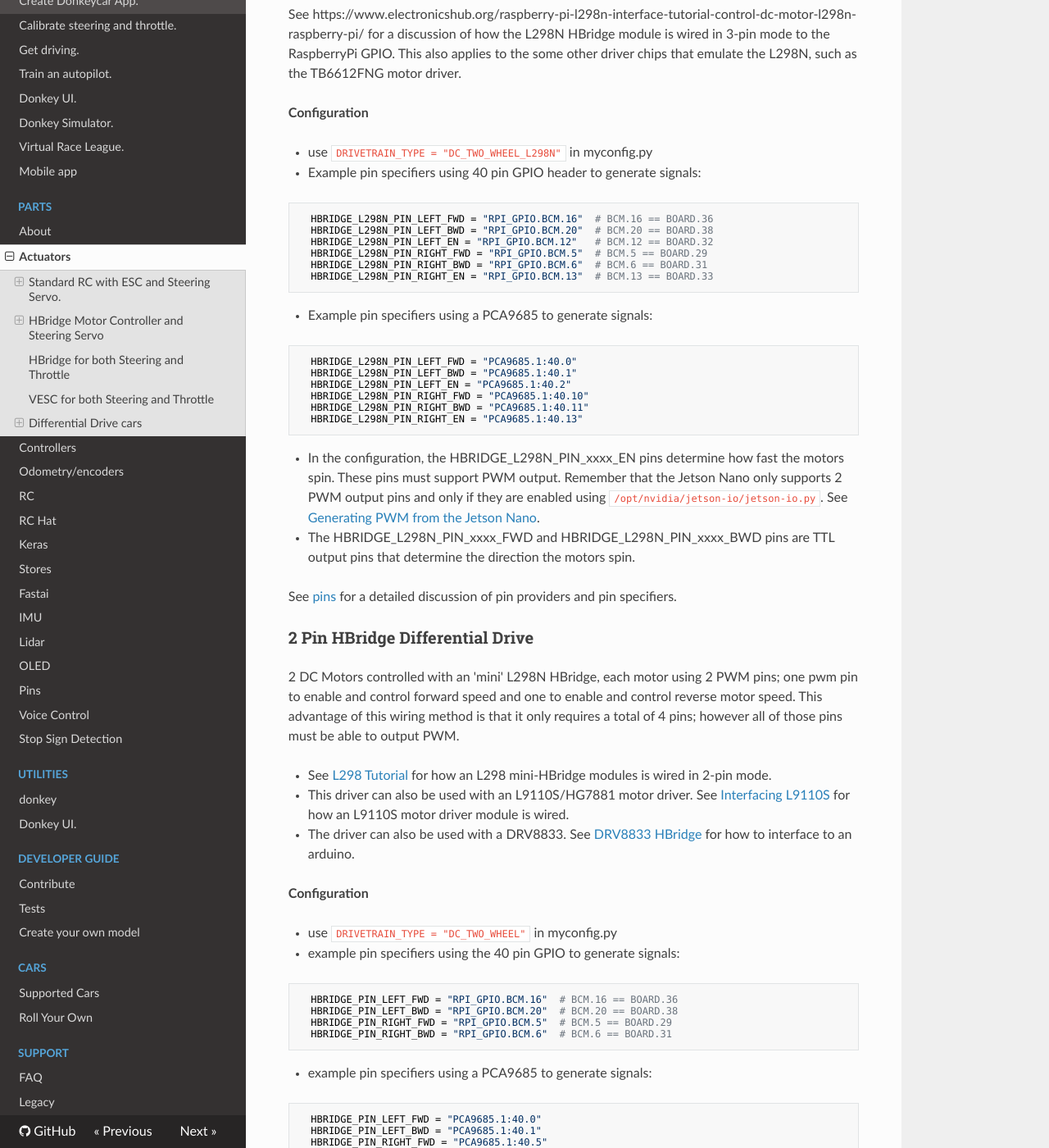
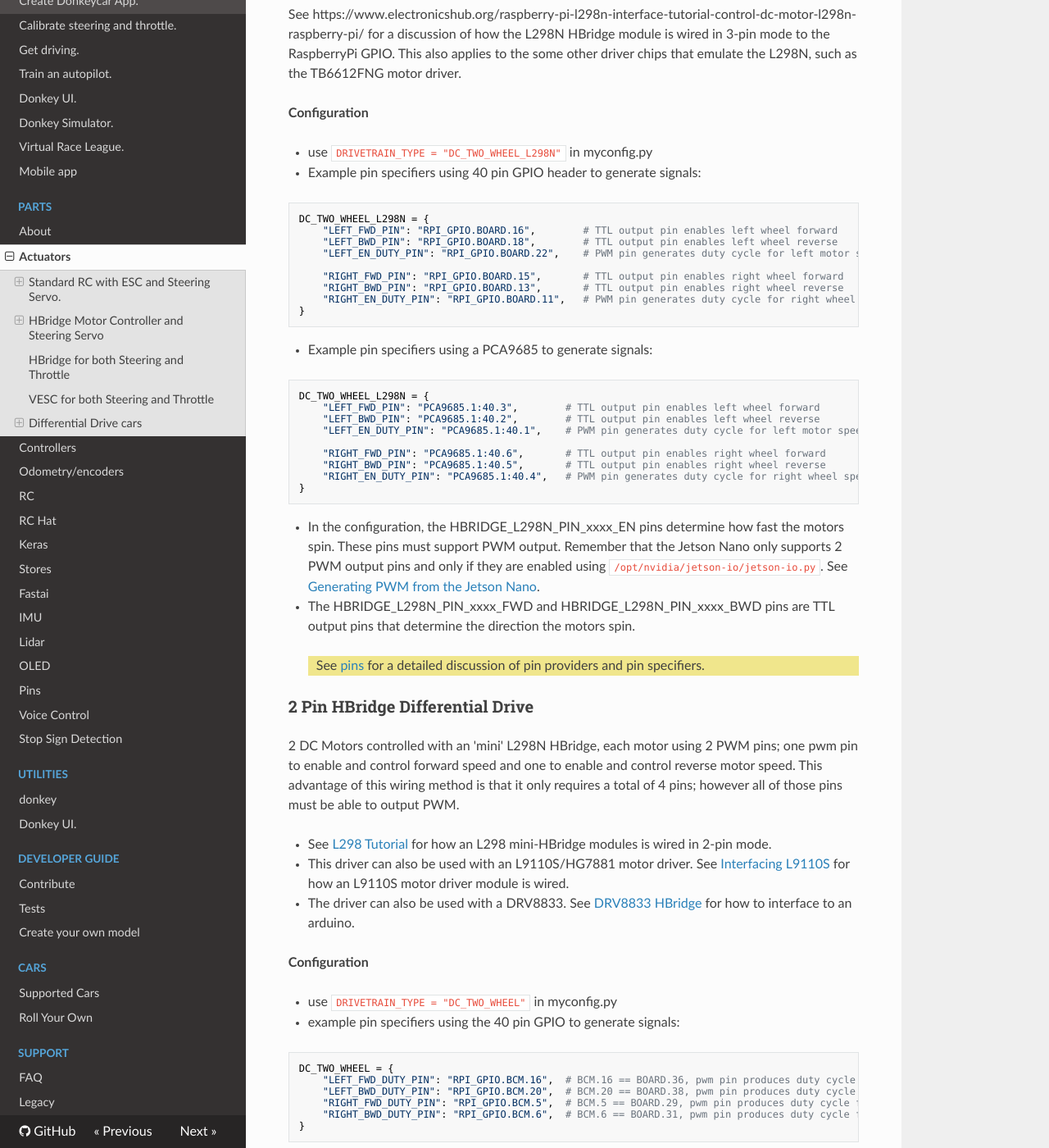
Before and after one commit to autorope/donkeydocs, an MkDocs documentation site: the page built from docs/parts/actuators.md, in a window 1280 px wide and 1400 px high, scrolled down 8569 px. Shown: the whole window at 82% size. Built offline with MkDocs 1.6.1, drawn with Linux system fonts in a browser that asks for light colours; nearby versions of some CDN libraries; some of the changed text lies outside the part shown.

Commit message:
Update actuators.md

````diff
--- a/docs/parts/actuators.md
+++ b/docs/parts/actuators.md
@@ -41,7 +41,7 @@ A standard RC car is equipped with a steering servo for steering the front wheel
   PWM_STEERING_PIN = "PCA9685.1:40.0"  # PCA9685, I2C bus 1, address 0x40, channel 0
   PWM_THROTTLE_PIN = "PCA9685.1:40.1"  # PCA9685, I2C bus 1, address 0x40, channel 1
 ```
-  See [pins](pins.md) for a detailed discussion of pin providers and pin specifiers.
+> See [pins](pins.md) for a detailed discussion of pin providers and pin specifiers.
 
 ### Generating PWM pulses from the 40 pin GPIO header
 - Here the PWM signal is generated from the 40 pin GPIO header.  The data pin on the 3-pin ESC and Servo connectors are connected to a PWM pin on the GPIO.  The ground pins on the 3-pin connectors are connected to a common ground.  The 5V pins on the 3-pin connectors are connected to the 5V pins on the GPIO: the 3-pin connector from the ESC will generally provide 5V that can then be used to power the Servo.
@@ -54,7 +54,7 @@ A standard RC car is equipped with a steering servo for steering the front wheel
   PWM_STEERING_PIN = "RPI_GPIO.BOARD.33"  # GPIO board mode pin-33 == BCM mode pin-13
   PWM_THROTTLE_PIN = "RPI_GPIO.BOARD.12"  # GPIO board mode pin-12 == BCM mode pin-18
 ```
-  See [pins](pins.md) for a detailed discussion of pin providers and pin specifiers.
+> See [pins](pins.md) for a detailed discussion of pin providers and pin specifiers.
 
 ### Direct control with the RaspberryPi GPIO pins.
 
@@ -231,28 +231,37 @@ See https://www.electronicshub.org/raspberry-pi-l298n-interface-tutorial-control
 
 - use `DRIVETRAIN_TYPE = "DC_TWO_WHEEL_L298N"` in myconfig.py
   - Example pin specifiers using 40 pin GPIO header to generate signals:
+
 ```python
-  HBRIDGE_L298N_PIN_LEFT_FWD = "RPI_GPIO.BCM.16"  # BCM.16 == BOARD.36
-  HBRIDGE_L298N_PIN_LEFT_BWD = "RPI_GPIO.BCM.20"  # BCM.20 == BOARD.38
-  HBRIDGE_L298N_PIN_LEFT_EN = "RPI_GPIO.BCM.12"   # BCM.12 == BOARD.32
-  HBRIDGE_L298N_PIN_RIGHT_FWD = "RPI_GPIO.BCM.5"  # BCM.5 == BOARD.29
-  HBRIDGE_L298N_PIN_RIGHT_BWD = "RPI_GPIO.BCM.6"  # BCM.6 == BOARD.31
-  HBRIDGE_L298N_PIN_RIGHT_EN = "RPI_GPIO.BCM.13"  # BCM.13 == BOARD.33
+DC_TWO_WHEEL_L298N = {
+    "LEFT_FWD_PIN": "RPI_GPIO.BOARD.16",        # TTL output pin enables left wheel forward
+    "LEFT_BWD_PIN": "RPI_GPIO.BOARD.18",        # TTL output pin enables left wheel reverse
+    "LEFT_EN_DUTY_PIN": "RPI_GPIO.BOARD.22",    # PWM pin generates duty cycle for left motor speed
+
+    "RIGHT_FWD_PIN": "RPI_GPIO.BOARD.15",       # TTL output pin enables right wheel forward
+    "RIGHT_BWD_PIN": "RPI_GPIO.BOARD.13",       # TTL output pin enables right wheel reverse
+    "RIGHT_EN_DUTY_PIN": "RPI_GPIO.BOARD.11",   # PWM pin generates duty cycle for right wheel speed
+}
 ```
 
   - Example pin specifiers using a PCA9685 to generate signals:
+
 ```python
-  HBRIDGE_L298N_PIN_LEFT_FWD = "PCA9685.1:40.0"
-  HBRIDGE_L298N_PIN_LEFT_BWD = "PCA9685.1:40.1"
-  HBRIDGE_L298N_PIN_LEFT_EN = "PCA9685.1:40.2"
-  HBRIDGE_L298N_PIN_RIGHT_FWD = "PCA9685.1:40.10"
-  HBRIDGE_L298N_PIN_RIGHT_BWD = "PCA9685.1:40.11"
-  HBRIDGE_L298N_PIN_RIGHT_EN = "PCA9685.1:40.13"
+DC_TWO_WHEEL_L298N = {
+    "LEFT_FWD_PIN": "PCA9685.1:40.3",        # TTL output pin enables left wheel forward
+    "LEFT_BWD_PIN": "PCA9685.1:40.2",        # TTL output pin enables left wheel reverse
+    "LEFT_EN_DUTY_PIN": "PCA9685.1:40.1",    # PWM pin generates duty cycle for left motor speed
+
+    "RIGHT_FWD_PIN": "PCA9685.1:40.6",       # TTL output pin enables right wheel forward
+    "RIGHT_BWD_PIN": "PCA9685.1:40.5",       # TTL output pin enables right wheel reverse
+    "RIGHT_EN_DUTY_PIN": "PCA9685.1:40.4",   # PWM pin generates duty cycle for right wheel speed
+}
 ```
+
   - In the configuration, the HBRIDGE_L298N_PIN_xxxx_EN pins determine how fast the motors spin.  These pins must support PWM output.  Remember that the Jetson Nano only supports 2 PWM output pins and only if they are enabled using `/opt/nvidia/jetson-io/jetson-io.py`. See [Generating PWM from the Jetson Nano](pins.md#generating-pwm-from-the-jetson-nano).
   - The HBRIDGE_L298N_PIN_xxxx_FWD and HBRIDGE_L298N_PIN_xxxx_BWD pins are TTL output pins that determine the direction the motors spin.
 
-See [pins](pins.md) for a detailed discussion of pin providers and pin specifiers.
+> See [pins](pins.md) for a detailed discussion of pin providers and pin specifiers.
 
 ### 2 Pin HBridge Differential Drive
 2 DC Motors controlled with an 'mini' L298N HBridge, each motor using 2 PWM pins; one pwm pin to enable and control forward speed and one to enable and control reverse motor speed.  This advantage of this wiring method is that it only requires a total of 4 pins; however all of those pins must be able to output PWM.
@@ -268,17 +277,22 @@ See [pins](pins.md) for a detailed discussion of pin providers and pin specifier
   - example pin specifiers using the 40 pin GPIO to generate signals:
 
 ```python
-  HBRIDGE_PIN_LEFT_FWD = "RPI_GPIO.BCM.16"  # BCM.16 == BOARD.36
-  HBRIDGE_PIN_LEFT_BWD = "RPI_GPIO.BCM.20"  # BCM.20 == BOARD.38
-  HBRIDGE_PIN_RIGHT_FWD = "RPI_GPIO.BCM.5"  # BCM.5 == BOARD.29
-  HBRIDGE_PIN_RIGHT_BWD = "RPI_GPIO.BCM.6"  # BCM.6 == BOARD.31
+DC_TWO_WHEEL = {
+    "LEFT_FWD_DUTY_PIN": "RPI_GPIO.BCM.16",  # BCM.16 == BOARD.36, pwm pin produces duty cycle for left wheel forward
+    "LEFT_BWD_DUTY_PIN": "RPI_GPIO.BCM.20",  # BCM.20 == BOARD.38, pwm pin produces duty cycle for left wheel reverse
+    "RIGHT_FWD_DUTY_PIN": "RPI_GPIO.BCM.5",  # BCM.5 == BOARD.29, pwm pin produces duty cycle for right wheel forward
+    "RIGHT_BWD_DUTY_PIN": "RPI_GPIO.BCM.6",  # BCM.6 == BOARD.31, pwm pin produces duty cycle for right wheel reverse
+}
 ```
   - example pin specifiers using a PCA9685 to generate signals:
+
 ```python
-  HBRIDGE_PIN_LEFT_FWD = "PCA9685.1:40.0"
-  HBRIDGE_PIN_LEFT_BWD = "PCA9685.1:40.1"
-  HBRIDGE_PIN_RIGHT_FWD = "PCA9685.1:40.5"
-  HBRIDGE_PIN_RIGHT_BWD = "PCA9685.1:40.6"
+DC_TWO_WHEEL = {
+    "LEFT_FWD_DUTY_PIN": "PCA9685.1:40.0",  # pwm pin produces duty cycle for left wheel forward
+    "LEFT_BWD_DUTY_PIN": "PCA9685.1:40.1",  # pwm pin produces duty cycle for left wheel reverse
+    "RIGHT_FWD_DUTY_PIN": "PCA9685.1:40.5",  # pwm pin produces duty cycle for right wheel forward
+    "RIGHT_BWD_DUTY_PIN": "PCA9685.1:40.6",  # pwm pin produces duty cycle for right wheel reverse
+}
 ```
 
-See [pins](pins.md) for a detailed discussion of pin providers and pin specifiers.
+> See [pins](pins.md) for a detailed discussion of pin providers and pin specifiers.
````
